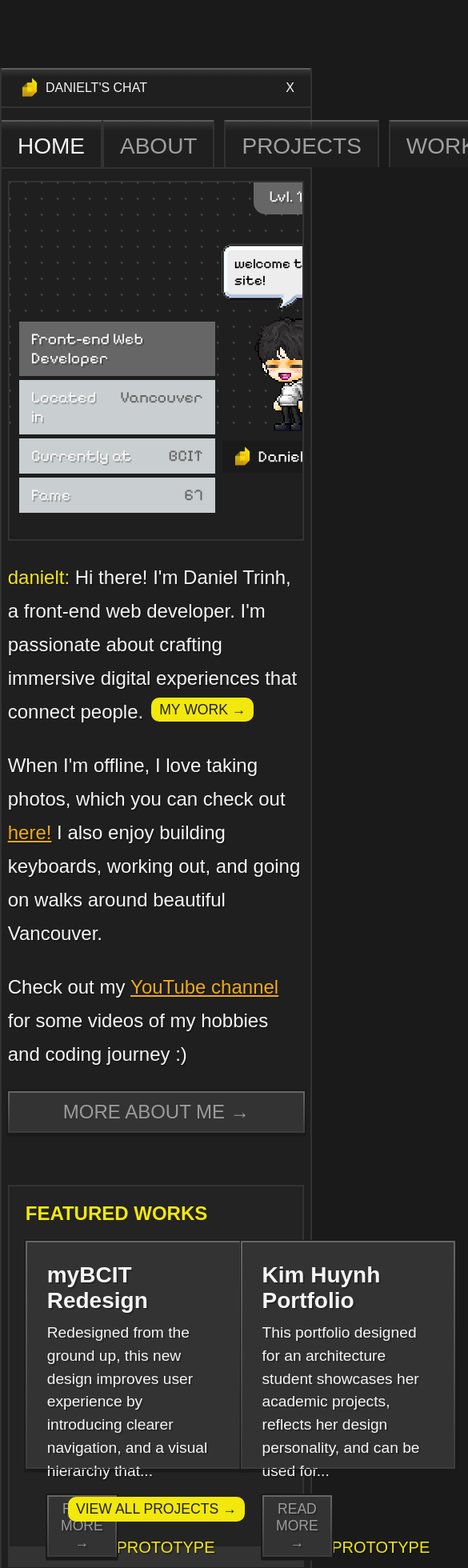
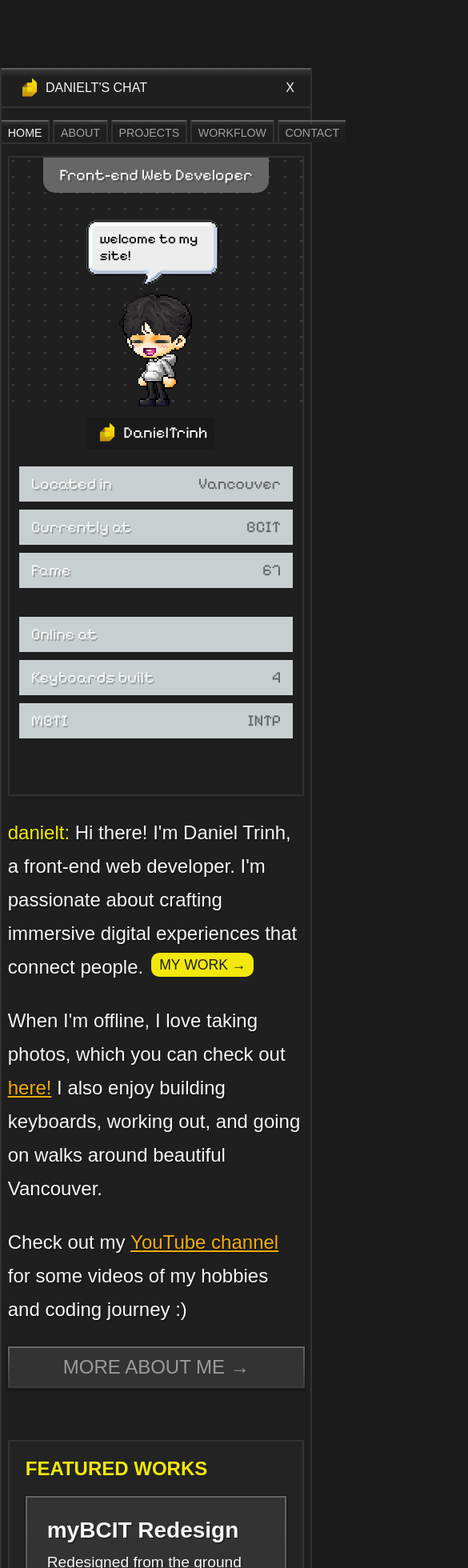
Before and after one commit to daniobanio/portfolio, a React (Vite) app: page / in a window 390 px wide. Shown: the top 1960 px of the page at 80% size, 585 px wide, since content can reach past the window. Built offline with nearby package versions, Linux system fonts and the light colour scheme; some icons are missing; a web font is replaced by a local one.

Commit message:
responsive updates

```diff
--- a/src/pages/Home.jsx
+++ b/src/pages/Home.jsx
@@ -81,7 +81,6 @@ const Home = () => {
           <div className="hero-container">
             <div className="hero-labels-container">
               <div className="hero-left-column">
-                <p className="hero-title-label">Front-end Web Developer</p>
                 <div className="hero-label">
                   <p className="hero-label-left">Located in</p>
                   <p className="hero-label-right">Vancouver</p>
@@ -105,7 +104,7 @@ const Home = () => {
                 </div>
               </div>
               <div className="hero-center-column">
-                <p className="hero-center-lvl">Lvl. 19</p>
+                <p className="hero-center-lvl">Front-end Web Developer</p>
                 <div className="hero-char-container">
                   <p className="chat-bubble-text">welcome to my site!</p>
                   <img className="chat-bubble" src="/imgs/chatbubble.png" alt="Chat Bubble" />
--- a/src/styles.scss
+++ b/src/styles.scss
@@ -66,6 +66,7 @@
      border-top: 2px solid var(--top-border-gray);
      background: linear-gradient(180deg,rgba(255, 255, 255, 0.10) 0%, var(--main-gray) 20%);
    }
+
    .top-bar-title {
     display: flex;
     align-items: center;
@@ -85,6 +86,7 @@
 
      display: flex;
      justify-content: space-between;
+     gap: 12px;
    }
    .nav-container ul {
      display: flex;
@@ -108,6 +110,19 @@
    }
    .nav-right {
      gap: 12px;
+   }
+
+  @media (max-width: 810px) {
+    .nav-container {
+      gap: 1vw;
+    }
+    .nav-right {
+      gap: 1vw;
+    }
+    .nav-container li {
+      font-size: 3.65vw;
+      padding: 1.5vw 2vw 1vw;
+    }
   }
 
    /* when the user is on the tab, add a border-bottom to the current selected tab
@@ -141,9 +156,6 @@
    }
    .hero-container {
      display: flex;
-     position: relative;
-     top: -319px;
-     left: 0;
 
      margin: 0 auto;
      width: 93.5%;
@@ -162,6 +174,7 @@
      background-color: var(--hero-gray);
      color: var(--white);
      width: fit-content;
+     text-wrap: nowrap;
      padding: 10px 20px;
      border-radius: 0 0 15px 15px;
      text-shadow: 2px 2px 0px rgba(0, 0, 0, 0.25);
@@ -203,6 +216,7 @@
     justify-content: center;
     gap: 5px;
 
+
      padding: 5px 10px;
      background-color: var(--dark-gray);
      color: var(--white);
@@ -224,16 +238,84 @@
      flex-direction: column;
      gap: 5px;
      width: 275px;
+     text-wrap: nowrap;
    }
    .hero-left-column p,
    .hero-right-column p {
      padding: 10px 15px;
    }
-   .hero-title-label {
-     background-color: var(--hero-gray);
-     color: var(--white);
-     text-shadow: 2px 2px 0px rgba(0, 0, 0, 0.25);
+
+   @media (max-width: 825px) {
+    .hero-section {
+      height: 600px;
     }
+    .hero-container {
+      display: grid;
+      grid-template-columns: 1fr 1fr;
+      grid-template-rows: auto auto;
+      column-gap: 10px;
+    }
+
+    .hero-center-column {
+      grid-column: 1 / 3;
+      grid-row: 1;
+    }
+
+    .hero-labels-container {
+      display: contents;
+    }
+
+    .hero-left-column {
+      grid-column: 1;
+      grid-row: 2;
+      width: 100%;
+      justify-self: center;
+      align-self: center;
+      gap: 10px;
+    }
+
+    .hero-right-column {
+      width: 100%;
+      grid-column: 2;
+      grid-row: 2;
+      justify-self: center;
+      align-self: center;
+      gap: 10px;
+    }
+
+  }
+  @media (max-width: 595px) {
+    .hero-section {
+      height: 800px;
+    }
+    .hero-container {
+      display: grid;
+      grid-template-columns: 1fr;
+      grid-template-rows: auto auto auto;
+    }
+
+    .hero-center-column {
+      grid-column: 1;
+      grid-row: 1;
+    }
+
+    .hero-left-column {
+      grid-column: 1;
+      grid-row: 2;
+      align-self: center;
+    }
+
+    .hero-right-column {
+      grid-column: 1;
+      grid-row: 3;
+      align-self: center;
+    }
+  }
+  //  .hero-title-label {
+  //    background-color: var(--hero-gray);
+  //    color: var(--white);
+  //    text-shadow: 2px 2px 0px rgba(0, 0, 0, 0.25);
+  //  }
    .hero-label {
      display: flex;
      justify-content: space-between;
@@ -337,8 +419,7 @@
 
   .btn-small {
     display: block;
-    text-align: center;
-    padding: 5px 15px;
+    padding: 0.5vw 2vw;
     cursor: pointer;
 
     font-family: Klavika Basic, sans-serif;
@@ -371,14 +452,15 @@
     margin-bottom: 20px;
   }
   .featured-container {
-    display: flex;
-    justify-content: space-between;
+    display: grid;
+    grid-template-columns: repeat(2, minmax(0, 1fr));
+    gap: 20px;
   }
   .featured-work {
     display: flex;
     flex-direction: column;
-    width: 460px;
-    height: 285px;
+    width: 100%;
+    height: auto;
     padding: 25px;
 
     color: var(--white);
@@ -405,6 +487,7 @@
   }
   .featured-work .tech {
     height: auto;
+    margin-bottom: 15px;
   }
   .featured-work .featured-btns {
     display: flex;
@@ -432,6 +515,16 @@
     width: fit-content;
     min-width: 200px;
     justify-content: center;
+  }
+
+  @media (max-width: 885px) {
+    .featured-container {
+      grid-template-columns: 1fr;
+      justify-items: center;
+    }
+    .featured-work {
+      width: 100%;
+    }
   }
 
   .msg-section {
@@ -501,6 +594,7 @@
     font-family: Klavika Basic, sans-serif;
     color: var(--white);
     height: 75px;
+    padding: 20px 0;
     border: solid var(--mid-gray);
     border-width: 2px 0 0 0 ;
     border-top: 2px solid var(--top-border-gray);
@@ -513,6 +607,7 @@
     align-items: center;
     width: 96%;
     margin: 0 auto;
+    gap: 25px;
   }
   .footer-online {
     display: flex;
@@ -523,11 +618,21 @@
     font-weight: 500;
     font-size: 1.5rem;
   }
+
+  @media (max-width: 700px) {
+    .footer-container {
+      flex-direction: column;
+    }
+    .footer {
+      height: 150px;
+    }
+  }
+
   .online-circle {
     width: 10px;
     height: 10px;
     border-radius: 50%;
-    background-color: var(--green);
+    background-color: var(--msg-green);
   }
   .footer-copyright {
     font-weight: 400;
@@ -579,6 +684,7 @@
     border: solid var(--mid-gray);
     border-width: 3px 0 3px 0;
   }
+
   .photo-card:nth-child(1) {
     position: relative;
     z-index: 1;
@@ -590,7 +696,6 @@
     position: relative;
     z-index: 3;
     top: 0; left: 0;
-    /* transform: rotate(1deg); */
   }
   .photo-card:nth-child(3) {
     position: relative;
@@ -631,6 +736,7 @@
   .grid-item {
     height: 450px;
     padding: 20px;
+    min-width: 0; /* allow grid item to shrink within column */
     color: var(--white);
     background-color: var(--mid-gray);
 
@@ -644,6 +750,7 @@
     .grid-item.photography {
     grid-column: span 2;
   }
+
 .grid-item.youtube h1, .grid-item.youtube p, .grid-item.photography h1, .grid-item.photography p {
     font-family: Klavika Basic, sans-serif;
     font-weight: 500;
@@ -656,15 +763,17 @@
   .grid-item p {
     margin-bottom: 1rem;
   }
+.grid-item.tech-stack, .grid-item.youtube, .grid-item.photography {
+  position: relative;
+}
+
 .youtube-icon-container {
-    position: relative;
-    bottom: 5%;
+  position: absolute;
+  bottom: -25%;
+  left: 50%;
+  transform: translateX(-50%);
 }
-  .youtube-icon {
-  position: relative;
-  top: 100%;
-  z-index: 1;
-}
+.youtube-icon { z-index: 1; }
 
 .grid-item.youtube .btn-filled {
   position: relative;
@@ -676,7 +785,6 @@
   align-items: center;
   width: 100%;
   height: 100%;
-  position: relative;
 }
 .tech-stack img {
   filter: drop-shadow(1px 3px 5px var(--shadow-25));
@@ -769,7 +877,9 @@
   .photo-display {
     margin-top: 50px;
     display: flex;
+    position: relative;
   }
+
   .photo-display img {
     width: auto;
     height: 200px;
@@ -793,6 +903,45 @@
   .photo-display img:nth-child(5) {
     z-index: 2;
     transform: rotate(8deg) translateX(-105px) translateY(10px);
+  }
+
+  @media (max-width: 825px) {
+    .grid-section {
+      grid-template-columns: minmax(0, 1fr);
+      grid-template-rows: auto auto auto;
+    }
+    .grid-item.photography {
+      grid-column: auto;
+    }
+  }
+  @media (max-width: 1025px) {
+    .photo-card {
+      width: 30vw;
+      height: auto;
+      aspect-ratio: 3 / 4;
+    }
+    .photo-card:nth-child(1) {
+      position: relative;
+      z-index: 1;
+      top: -5px; left: 25px;
+      transform: rotate(-5deg);
+      object-position: 15% 0;
+    }
+    .photo-card:nth-child(2) {
+      position: relative;
+      z-index: 3;
+      top: 0; left: 0;
+    }
+    .photo-card:nth-child(3) {
+      position: relative;
+      z-index: 1;
+      top: 5px; left: -15px;
+      transform: rotate(3deg);
+      object-position: 15% 0;
+    }
+    .photo-display img {
+      height: 19vw;
+    }
   }
 
   .project-list {
@@ -865,6 +1014,7 @@
     color: var(--white);
     /* border: 1px solid blue; */
   }
+  .project-displayImg { flex: 0 1 500px; }
   .project-detail {
     display: flex;
     flex-direction: column;
@@ -916,7 +1066,7 @@
     font-weight: 500;
   }
   .project-displayImg img {
-    width: 500px;
+    width: 100%;
     height: 350px;
     object-fit: cover;
     object-position: 0 0;
@@ -991,6 +1141,38 @@
     display: flex;
     flex-direction: column;
     align-items: center;
+  }
+
+  /* Project detail responsiveness */
+  @media (max-width: 1025px) {
+    .project-info { gap: 30px; }
+    .project-links { gap: 30px; }
+  }
+
+  @media (max-width: 825px) {
+    .project-info-container {
+      /* switch to a single-column grid to control placement */
+      display: grid;
+      grid-template-columns: 1fr;
+      grid-template-rows: auto auto auto;
+      gap: 16px;
+    }
+    /* Title area (back + title) full width at top */
+    .project-detail { grid-row: 1; grid-column: 1; width: 100%; }
+    .back-btn { margin-bottom: 8px; }
+    .project-title { margin-bottom: 8px; }
+
+    /* Project key/value info aligned to right on its own row */
+    .project-info { grid-row: 2; grid-column: 1; height: auto; gap: 20px; justify-content: space-between; }
+    .project-info-key { flex: 1; }
+    .project-info-value { flex: 1; }
+
+    /* Image full width on its own row */
+    .project-displayImg { grid-row: 3; grid-column: 1; width: 100%; flex: 0 1 auto; }
+    .project-displayImg img { width: 100%; height: 350px; }
+
+    /* View prototype link placed bottom-left within title area */
+    .project-links { grid-row: 4; grid-column: 1; gap: 16px; }
   }
   .project-img-carousel {
     display: flex;
@@ -1238,6 +1420,7 @@ a, a:visited, a:active, a:focus, .nav-container a, .nav-container .nav-home a, .
   background-size: 20px 20px;
   animation: dot-pan 12s linear infinite;
   opacity: 0.35;
+  pointer-events: none;
 }
 
 @keyframes dot-pan {
@@ -1245,4 +1428,4 @@ a, a:visited, a:active, a:focus, .nav-container a, .nav-container .nav-home a, .
   100% { background-position: 200px 200px; }
 }
 
-.hero-img, .hero-container { position: relative; z-index: 1; }
+.hero-container { position: relative; z-index: 1; }
```
Lines whose indentation alone changed are shown as unchanged.
